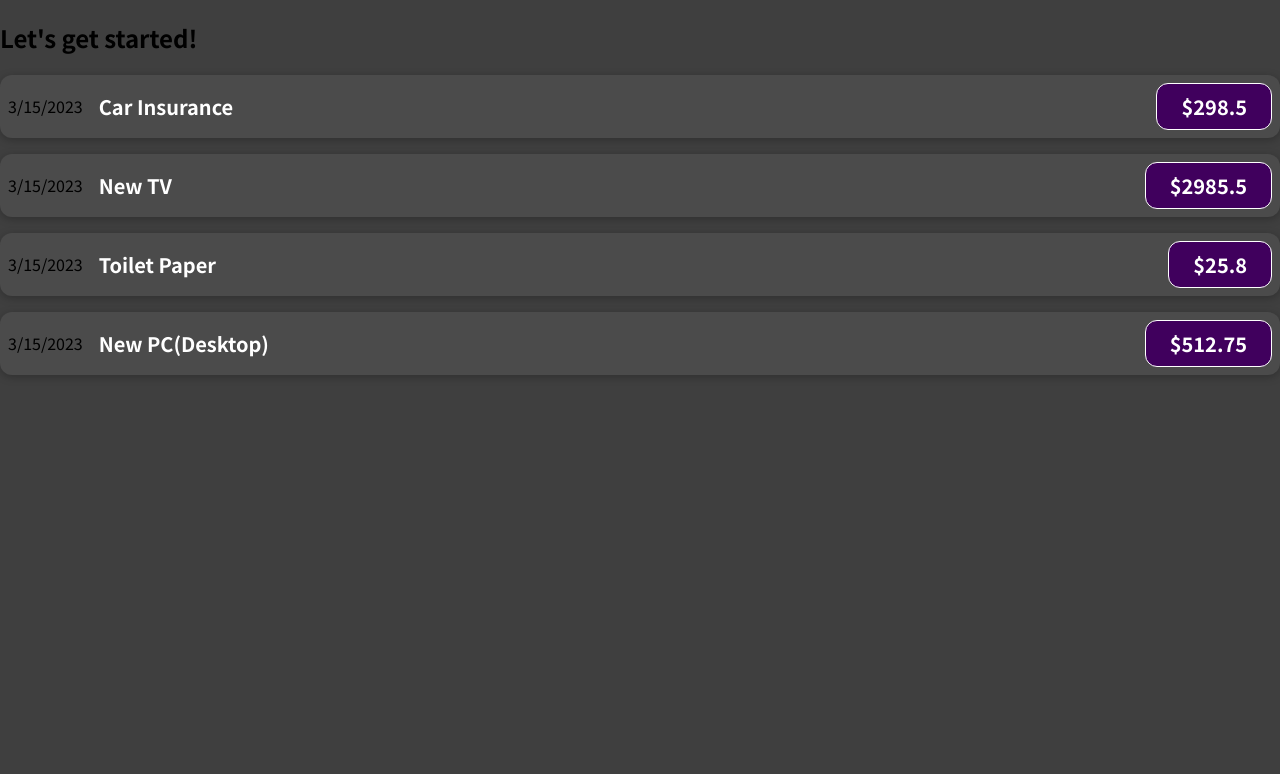
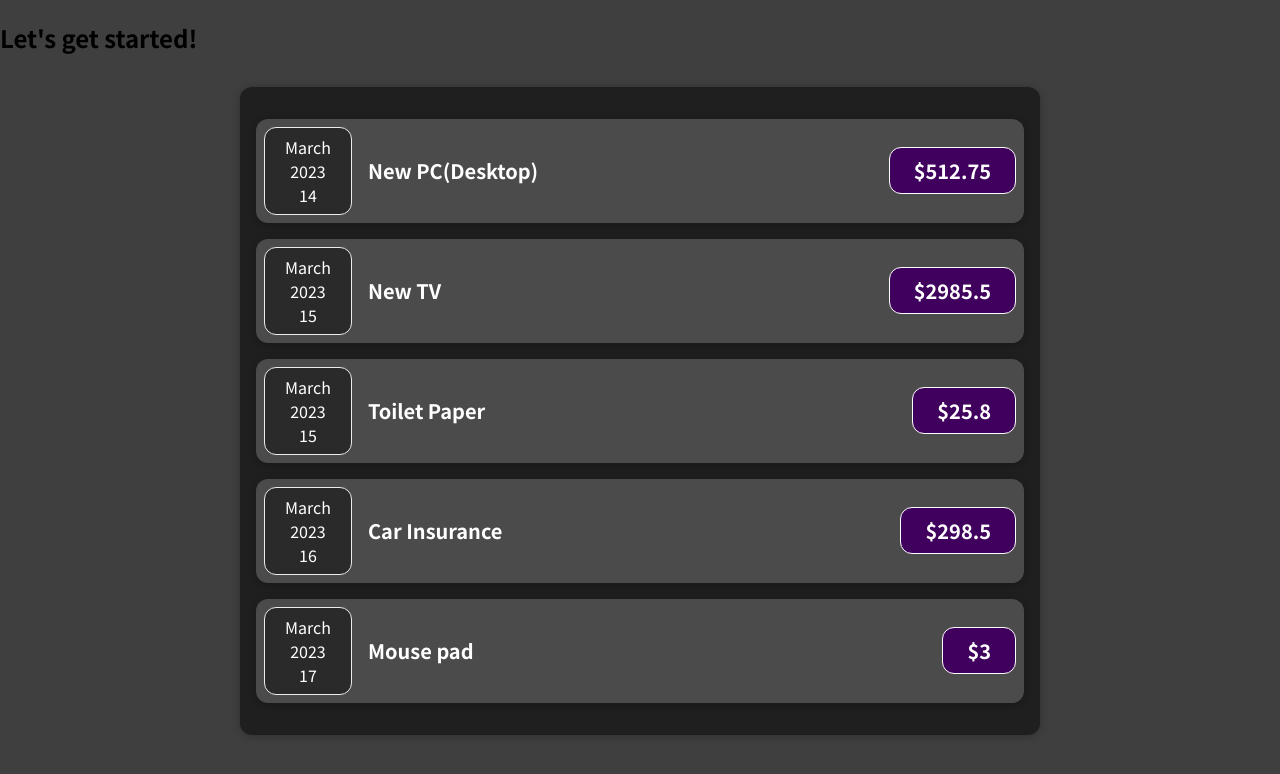
Before and after one commit to MohamedFaalil/expense_tracker, a JavaScript app: page / in a window 1280 px wide. Shown: the top 774 px of the page. Built offline with nearby package versions, Linux system fonts and the light colour scheme.

Commit message:
Expenses moved into new component(Expenses) Iterated expenses and bind into JSX

```diff
--- a/src/App.js
+++ b/src/App.js
@@ -1,32 +1,12 @@
-import ExpenseItem from "./components/ExpenseItem";
+import Expenses from "./components/Expenses";
 
-const currentDate = new Date().toLocaleDateString();
-const expenses = [
-    {id: 'e1', title: 'Car Insurance', price: 298.5, date: currentDate},
-    {id: 'e2', title: 'New TV', price: 2985.5, date: currentDate},
-    {id: 'e3', title: 'Toilet Paper', price: 25.8, date: currentDate},
-    {id: 'e4', title: 'New PC(Desktop)', price: 512.75, date: currentDate},
-];
+
 
 function App() {
     return (
         <div>
             <h2>Let's get started!</h2>
-            <ExpenseItem title={expenses[0].title}
-                         price={expenses[0].price}
-                         date={expenses[0].date}>
-
-            </ExpenseItem><ExpenseItem title={expenses[1].title}
-                                       price={expenses[1].price}
-                                       date={expenses[1].date}>
-
-            </ExpenseItem><ExpenseItem title={expenses[2].title}
-                                       price={expenses[2].price}
-                                       date={expenses[2].date}>
-
-            </ExpenseItem><ExpenseItem title={expenses[3].title}
-                                       price={expenses[3].price}
-                                       date={expenses[3].date}></ExpenseItem>
+            <Expenses/>
         </div>
     );
 }
--- /dev/null
+++ b/src/components/ExpenseDate.css
@@ -0,0 +1,26 @@
+.expense-date {
+    display: flex;
+    flex-direction: column;
+    width: 5.5rem;
+    height: 5.5rem;
+    border: 1px solid #ececec;
+    background-color: #2a2a2a;
+    color: white;
+    border-radius: 12px;
+    align-items: center;
+    justify-content: center;
+}
+
+.expense-date__month {
+    font-size: 0.75rem;
+    font-weight: bold;
+}
+
+.expense-date__year {
+    font-size: 0.75rem;
+}
+
+.expense-date__day {
+    font-size: 1.5rem;
+    font-weight: bold;
+}
--- /dev/null
+++ b/src/components/ExpenseDate.js
@@ -0,0 +1,11 @@
+import './ExpenseDate.css'
+export default function ExpenseDate(props) {
+    const month = props.date.toLocaleString('en-US', {month: 'long'});
+    const year = props.date.getFullYear();
+    const day = props.date.toLocaleString('en-US', {day: 'numeric'});
+    return (<div className="expense-date">
+            <div>{month}</div>
+            <div>{year}</div>
+            <div>{day}</div>
+        </div>);
+}
--- a/src/components/ExpenseItem.js
+++ b/src/components/ExpenseItem.js
@@ -1,7 +1,9 @@
 import './ExpenseItem.css'
+import ExpenseDate from "./ExpenseDate";
 function ExpenseItem(props) {
+
     return (<div className="expense-item">
-        <div>{props.date}</div>
+        <ExpenseDate date={props.date} />
         <div className="expense-item__description">
             <h2>{props.title}</h2>
             <div className="expense-item__price">${props.price}</div>
--- /dev/null
+++ b/src/components/Expenses.css
@@ -0,0 +1,9 @@
+.expenses {
+    padding: 1rem;
+    background-color: rgb(31, 31, 31);
+    margin: 2rem auto;
+    width: 50rem;
+    max-width: 95%;
+    border-radius: 12px;
+    box-shadow: 0 1px 8px rgba(0, 0, 0, 0.25);
+}
--- /dev/null
+++ b/src/components/Expenses.js
@@ -0,0 +1,25 @@
+import './Expenses.css';
+import ExpenseItem from "./ExpenseItem";
+
+const expenses = [
+    {id: 'e1', title: 'New PC(Desktop)', price: 512.75, date: new Date('2023-03-14')},
+    {id: 'e2', title: 'New TV', price: 2985.5, date: new Date('2023-03-15')},
+    {id: 'e3', title: 'Toilet Paper', price: 25.8, date: new Date('2023-03-15')},
+    {id: 'e4', title: 'Car Insurance', price: 298.5, date: new Date('2023-03-16')},
+    {id: 'e5', title: 'Mouse pad', price: 3, date: new Date('2023-03-17')},
+];
+
+let expenseItems = [];
+expenses.forEach((expense, index)=> expenseItems.push(<ExpenseItem title={expense.title}
+                                                                     price={expense.price}
+                                                                     date={expense.date}/>))
+function Expenses()
+{
+    return(
+        <div className="expenses">
+            {expenseItems}
+        </div>
+    );
+}
+
+export default Expenses;
```
